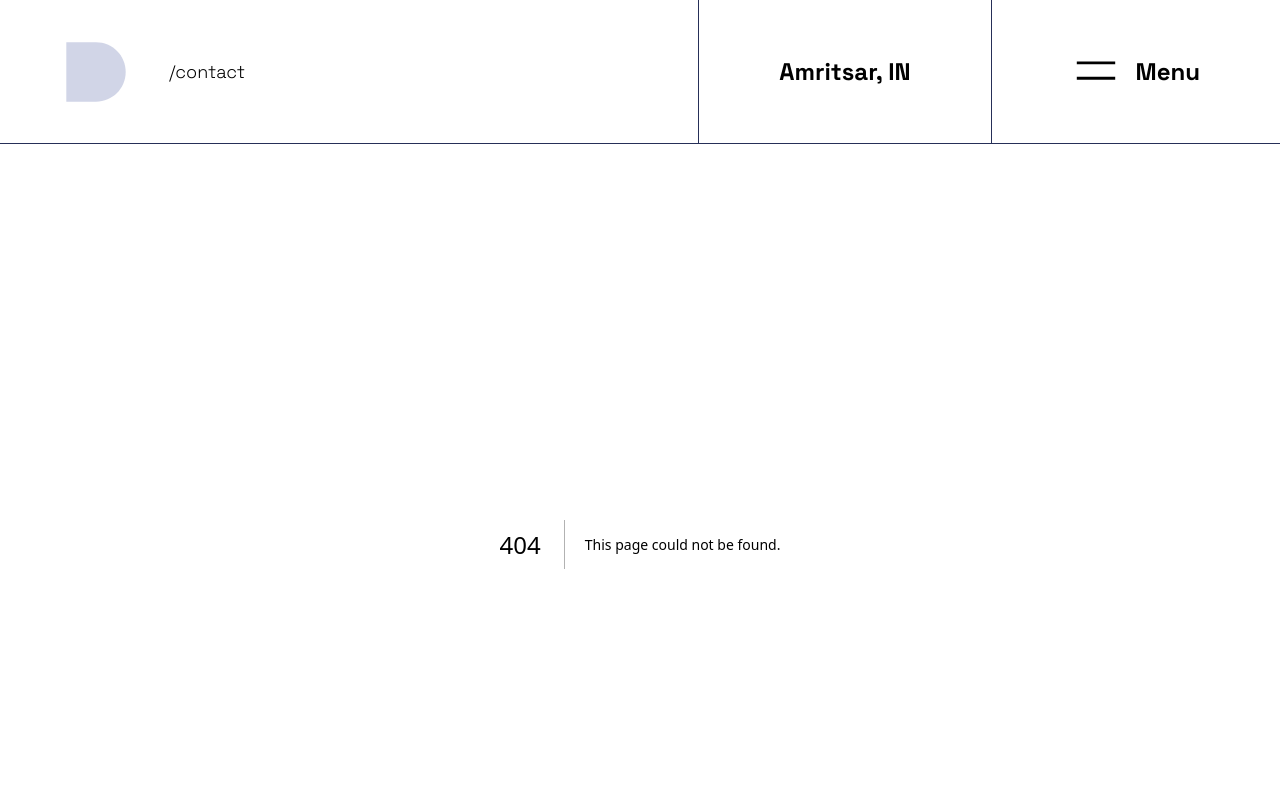
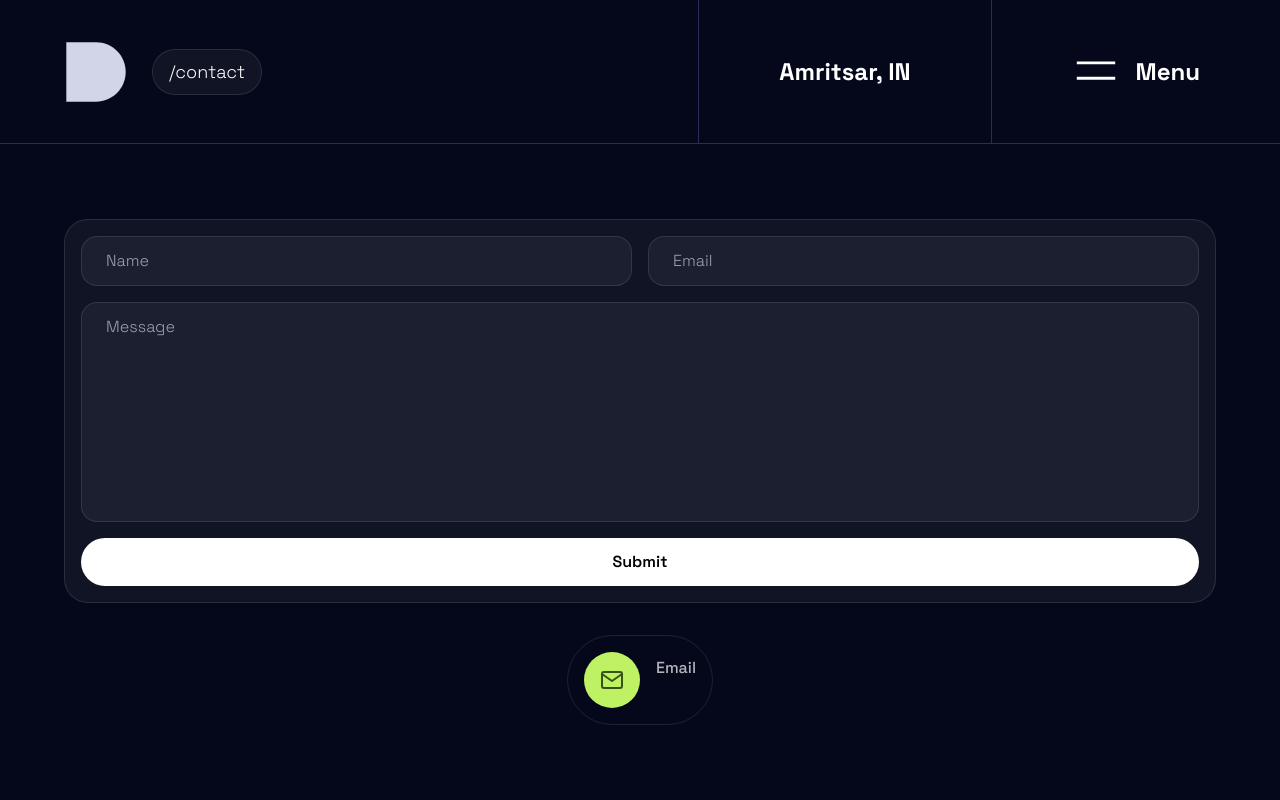
Before and after one commit to dilpreetsinghaulakh/Portfolio, a Next.js app: page /contact in a window 1280 px wide. Before the commit this address had no page. Shown: the top 800 px of the page. Built offline with nearby package versions, Linux system fonts and the light colour scheme; no server answers.

Commit message:
feat: Add ContactForm component to the ContactPage
- Create a new ContactForm component to handle the contact form functionality
- Import and render the ContactForm component in the ContactPage
- Improve user experience by providing a contact form for users to get in touch

```diff
--- /dev/null
+++ b/src/app/contact/page.tsx
@@ -0,0 +1,151 @@
+"use client";
+
+import Head from "next/head";
+import { useForm, ValidationError } from "@formspree/react";
+import { Mail } from "react-feather";
+import { useRef } from "react";
+
+const personalEmail = process.env.NEXT_PUBLIC_PERSONAL_EMAIL;
+
+function ContactForm() {
+  const formId = process.env.NEXT_PUBLIC_FORMSPREE_CONTACT_FORM_ID;
+
+  const formRef = useRef<HTMLFormElement>(null);
+  const nameInputRef = useRef<HTMLInputElement>(null);
+  const emailInputRef = useRef<HTMLInputElement>(null);
+  const messageInputRef = useRef<HTMLTextAreaElement>(null);
+
+  if (!formId) {
+    return (
+      <div className="text-center text-lg bg-white/5 border border-white/10 w-full h-96 px-4 flex flex-col items-center justify-center rounded-3xl">
+        <p>
+          The contact form is not available right now. Please try again later.
+        </p>
+        <p className="mt-2">
+          You can instead email me at{" "}
+          <a
+            className="text-blue-400 hover:underline active:underline"
+            href={`mailto:${personalEmail}`}
+          >
+            {personalEmail}
+          </a>
+        </p>
+      </div>
+    );
+  }
+  const [state, handleSubmit, reset] = useForm(formId);
+
+  if (state.succeeded) {
+    setTimeout(() => {
+      reset();
+    }, 15000);
+    return (
+      <div className="h-96 w-full bg-white/5 border border-white/10 rounded-3xl text-center flex items-center justify-center">
+        <p>
+          Thank you so much for reaching out! I'll get back to you as soon as
+          possible.
+        </p>
+      </div>
+    );
+  }
+  const inputClasses =
+    "w-full bg-white/5 border border-white/10 px-6 py-3 rounded-2xl font-light active:outline-none focus:outline-none focus:ring focus:ring-blue-400 focus:ring-opacity-50 focus:border-blue-400 transition-colors duration-200";
+
+  function customValidation(event: any) {
+    // Validating the form before submitting for empty fields
+
+    function validateInput(input: any) {
+      if (!input.value.trim()) {
+        input.classList.add("border-red-500");
+        input.addEventListener("focus", () => {
+          input.classList.remove("border-red-500");
+        });
+        state.errors;
+        event.preventDefault();
+      }
+    }
+    if (!nameInputRef.current?.value.trim()) {
+      validateInput(nameInputRef.current);
+    }
+    if (!emailInputRef.current?.value.trim()) {
+      validateInput(emailInputRef.current);
+    }
+    if (!messageInputRef.current?.value.trim()) {
+      validateInput(messageInputRef.current);
+    } else {
+      handleSubmit(event);
+    }
+  }
+
+  return (
+    <form
+      ref={formRef}
+      className="bg-white/5 border border-white/10 w-full h-96 p-4 rounded-3xl flex flex-col gap-4 items-center"
+      onSubmit={customValidation}
+    >
+      <div className="flex flex-col gap-4 xl:flex-row w-full">
+        <input
+          className={inputClasses}
+          ref={nameInputRef}
+          id="name"
+          placeholder="Name"
+          type="text"
+          name="name"
+        />
+        <ValidationError prefix="Name" field="name" errors={state.errors} />
+        <input
+          className={inputClasses}
+          ref={emailInputRef}
+          id="email"
+          placeholder="Email"
+          type="email"
+          name="email"
+        />
+        <ValidationError prefix="Email" field="email" errors={state.errors} />
+      </div>
+      <textarea
+        className={inputClasses + " h-full resize-none"}
+        ref={messageInputRef}
+        id="message"
+        placeholder="Message"
+        name="message"
+      />
+      <ValidationError prefix="Message" field="message" errors={state.errors} />
+      <button
+        className="bg-white text-black w-full py-3 rounded-full font-semibold hover:bg-white/90 active:bg-white/90 outline-none focus:ring focus:ring-blue-400 focus:ring-opacity-50 focus:bg-white/90 transition-colors"
+        type="submit"
+        disabled={state.submitting}
+      >
+        Submit
+      </button>
+    </form>
+  );
+}
+
+export default function ContactPage() {
+  return (
+    <>
+      <Head>
+        <title>Contact | Dilpreet Singh</title>
+        <meta name="description" content="Contact Dilpreet Singh" />
+      </Head>
+      <main className="flex flex-col gap-8 items-center justify-center min-h-[calc(100vh-6rem)] xl:min-h-[calc(100vh-9rem)] py-2">
+        <ContactForm />
+        <div className="p-4 border border-white/10 rounded-full flex gap-4 items-center text-sm xl:text-base">
+          <div className="w-12 h-12 xl:w-14 xl:h-14 bg-lime-300 text-lime-900 p-4 rounded-full flex items-center justify-center">
+            <Mail />
+          </div>
+          <div>
+            <p className="font-medium text-white/70">Email</p>
+            <a
+              href={`mailto:${personalEmail}`}
+              className="hover:underline active:underline mr-4 focus:outline-none focus:ring focus:ring-blue-400 focus:ring-opacity-50 focus:border-blue-400 focus:rounded transition-colors"
+            >
+              {personalEmail}
+            </a>
+          </div>
+        </div>
+      </main>
+    </>
+  );
+}
```
